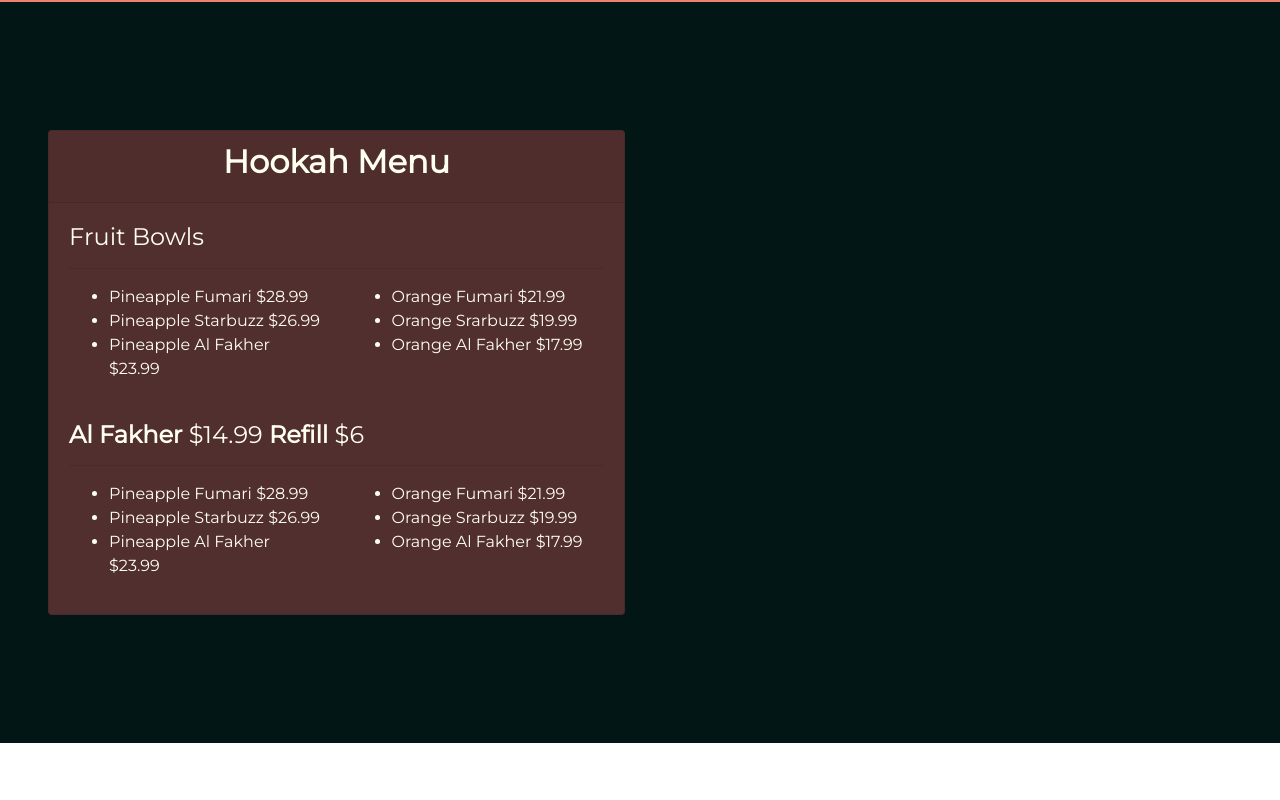
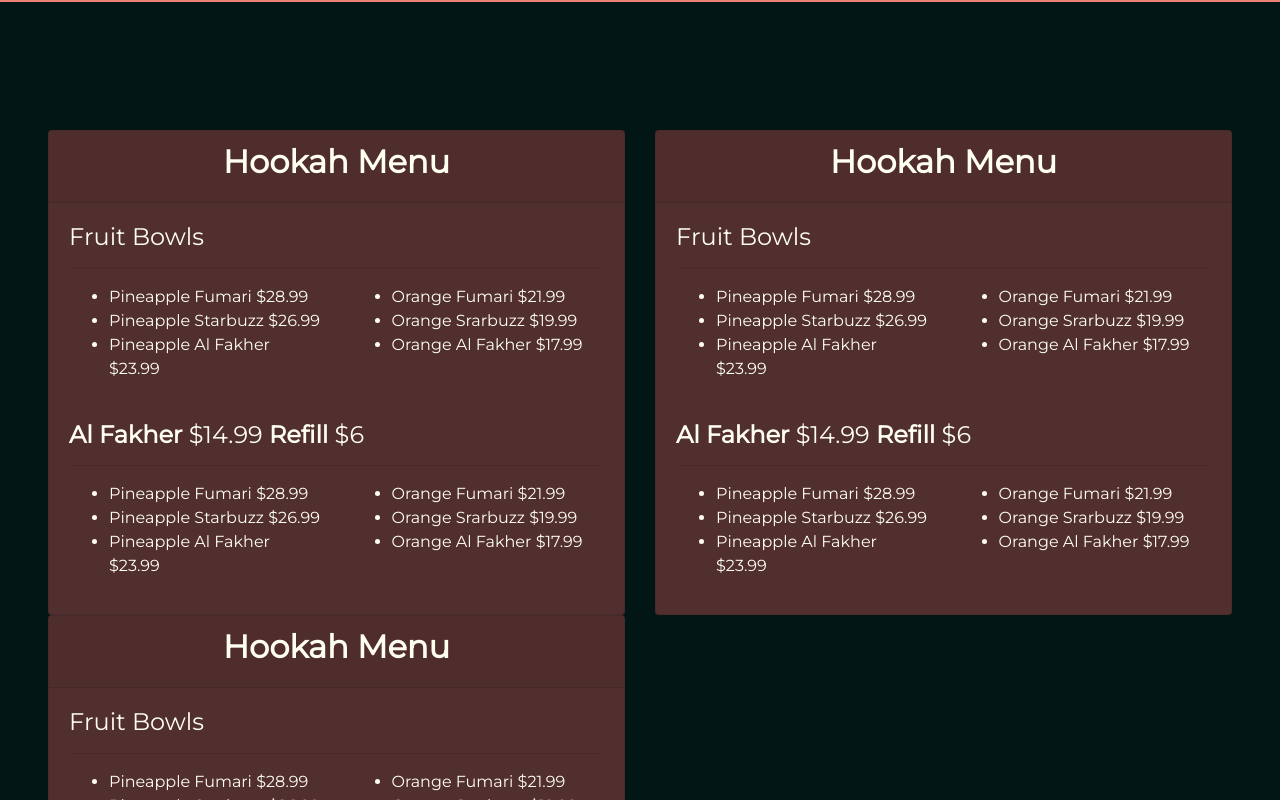
Before and after one commit to wojeil/Byblos_Hookah_Lounge-, a React (Create React App) app in the folder client/: page / in a window 1280 px wide. Shown: the part 1100-1900 px from the top of the page. Before the commit the page ends 1843 px from the top, so only its background shows below. Built offline with nearby package versions, Linux system fonts and the light colour scheme; a web font is replaced by a local one.

Commit message:
trying demo

```diff
--- a/client/src/App.js
+++ b/client/src/App.js
@@ -28,10 +28,10 @@
           <CardHookah/>
           </div>
           <div className="col-sm-4 col-md-6">
-
+          <CardHookah/>
           </div>
           <div className="col-sm-4 col-md-6">
-
+          <CardHookah/>
           </div>
         </div>
 
```
